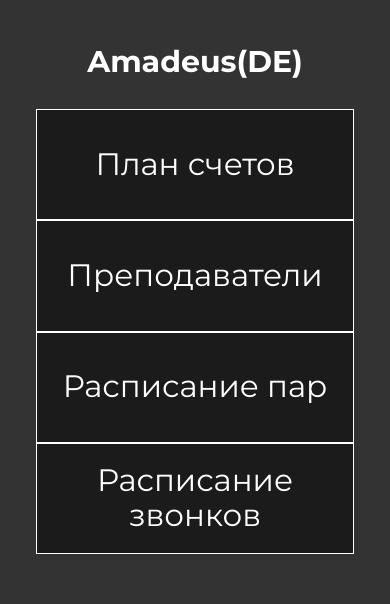
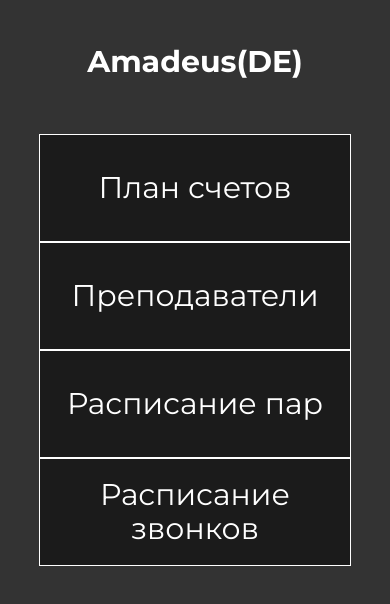
Before and after one commit to Kiminatory/Amadeus, a plain HTML site: page index.html in a window 390 px wide. Drawn offline with Linux system fonts and the light colour scheme.

Commit message:
Update menu.css

```diff
--- a/css/menu.css
+++ b/css/menu.css
@@ -18,13 +18,13 @@
     justify-content: center;
     align-items: center;
     text-align: center;
-    width: 20vw;
-    height: 5.5vw;
+    width: 23vw;
+    height: 10vh;
     font-size: 3rem;
     border: 1px solid #fff;
     background-color: rgba(0, 0, 0, 0.462);
     color: #fff;
-    /* padding: 10px; */
+    padding: 15px;
     font-weight: 500;
 }
 
@@ -38,121 +38,247 @@
 
 /* ========================== */
 
-@media(max-width: 1368px) {
+@media(max-width: 1024px) {
+    .section_menu {
+        margin: 0 0 30px 0;
+    }
+
     .list_menu_link {
-        width: 44vw;
-        height: 9vw;
-        font-size: 39px;
+        width: 41vw;
+        height: 6vh;
+        font-size: 3.2rem;
+        padding: 15px;
     }
 }
 
-@media(max-width: 1180px) {
+@media(max-width: 1280px) {
+    .section_menu {
+        margin: 0 0 30px 0;
+    }
+
     .list_menu_link {
-        width: 44vw;
-        height: 9vw;
-        font-size: 39px;
+        width: 33vw;
+        height: 9vh;
+        font-size: 3.5rem;
+        padding: 15px;
     }
 }
 
-@media(max-width: 915px) {
+@media(max-width: 1024px) {
+    .section_menu {
+        margin: 0 0 30px 0;
+    }
+
     .list_menu_link {
-        width: 50vw;
-        height: 7vw;
-        font-size: 26px;
+        width: 36vw;
+        height: 6vh;
+        font-size: 30px;
+        padding: 15px;
     }
 }
 
 @media(max-width: 912px) {
+    .section_menu {
+        margin: 0 0 30px 0;
+    }
+
     .list_menu_link {
-        width: 62vw;
-        height: 20vw;
-        font-size: 5.4rem;
+        width: 50vw;
+        height: 10vh;
+        font-size: 3.5rem;
+        padding: 15px;
+    }
+}
+
+@media(max-height: 912px) {
+    .section_menu {
+        margin: 0 0 30px 0;
+    }
+
+    .list_menu_link {
+        width: 44vw;
+        height: 12vh;
+        font-size: 4rem;
+        padding: 15px;
     }
 }
 
 @media(max-width: 896px) {
+    .section_menu {
+        margin: 0 0 30px 0;
+    }
+
     .list_menu_link {
-        width: 46vw;
-        height: 7vw;
-        font-size: 3.2rem;
+        width: 59vw;
+        height: 10vh;
+        font-size: 3.5rem;
+        padding: 15px;
     }
 }
 
 @media(max-width: 820px) {
+    .section_menu {
+        margin: 0 0 30px 0;
+    }
+
     .list_menu_link {
-        width: 58vw;
-        height: 17vw;
-        font-size: 4.2rem;
+        width: 59vw;
+        height: 10vh;
+        font-size: 3.5rem;
+        padding: 15px;
     }
 }
 
-@media(max-width: 768px) {
+@media(max-height: 820px) {
+    .section_menu {
+        margin: 0 0 30px 0;
+    }
+
     .list_menu_link {
-        width: 58vw;
-        height: 17vw;
-        font-size: 4.2rem;
+        width: 50vw;
+        height: 10vh;
+        font-size: 3.5rem;
+        padding: 15px;
     }
 }
 
-@media(max-width: 740px) {
+/* @media(max-width: 667px) {
+    .section_menu {
+        display: flex;
+        justify-content: center;
+        align-items: center;
+        margin: -23px 0 30px 0;
+    }
+
     .list_menu_link {
-        width: 50vw;
-        height: 7vw;
-        font-size: 2.8rem;
+        width: 51vw;
+        height: 5vh;
+        font-size: 2.7rem;
+        padding: 15px;
+    }
+} */
+
+@media(max-width: 540px) {
+    .section_menu {
+        margin: 0 0 30px 0;
+    }
+
+    .list_menu_link {
+        width: 63vw;
+        height: 7vh;
+        font-size: 26px;
+        padding: 15px;
     }
 }
 
-@media(max-width: 720px) {
-    .list_menu_link {
-        width: 50vw;
-        height: 8vw;
-        font-size: 2.8rem;
-    }
-}
-
-@media(max-width: 667px) {
-    .list_menu_link {
-        width: 50vw;
-        height: 8vw;
-        font-size: 26px;
-    }
-}
-
-/* -------------------------- */
-@media(max-width: 540px) {
+@media(max-height: 540px) {
     .section_menu {
-        margin: -25px 0 0;
+        margin: -26px 0 30px 0;
     }
 
     .list_menu_link {
-        width: 71vw;
-        height: 17vw;
-        font-size: 31px;
+        width: 63vw;
+        height: 8vh;
+        font-size: 26px;
+        padding: 15px;
     }
 }
 
 @media(max-width: 414px) {
+    .section_menu {
+        margin: 0 0 30px 0;
+    }
+
     .list_menu_link {
-        width: 81vw;
-        height: 28vw;
-        font-size: 3.1rem;
+        width: 72vw;
+        height: 9vh;
+        font-size: 3rem;
+        padding: 15px;
+    }
+}
+
+@media(max-height: 414px) {
+    .section_menu {
+        margin: -24px 0 30px 0;
+    }
+
+    .list_menu_link {
+        width: 46vw;
+        height: 7vh;
+        font-size: 3rem;
+        padding: 15px;
+    }
+}
+
+@media(max-height: 390px) {
+    .section_menu {
+        display: flex;
+        justify-content: center;
+        align-items: center;
+        margin: -23px 0 30px 0;
+    }
+
+    .list_menu_link {
+        width: 51vw;
+        height: 6vh;
+        font-size: 2.7rem;
+        padding: 15px;
     }
 }
 
 @media(max-width: 375px) {
+    .section_menu {
+        margin: 0 0 30px 0;
+    }
+
     .list_menu_link {
         width: 65vw;
-        height: 20vw;
-        font-size: 2.5rem;
-
+        height: 7vh;
+        font-size: 2.4rem;
+        padding: 15px;
     }
 }
 
-@media(max-width: 360px) {
+@media(max-height: 375px) {
+    .section_menu {
+        display: flex;
+        justify-content: center;
+        align-items: center;
+        margin: -23px 0 30px 0;
+    }
+
     .list_menu_link {
-        width: 75vw;
-        height: 25vw;
-        font-size: 2.5rem;
-
+        width: 51vw;
+        height: 5vh;
+        font-size: 2.7rem;
+        padding: 15px;
     }
 }
+
+
+
+@media(max-width: 280px) {
+    .section_menu {
+        margin: 0 0 30px 0;
+    }
+
+    .list_menu_link {
+        width: 72vw;
+        height: 7vh;
+        font-size: 2.2rem;
+        padding: 15px;
+    }
+}
+
+@media(max-height: 280px) {
+    .section_menu {
+        margin: -28px 0 30px 0;
+    }
+
+    .list_menu_link {
+        width: 51vw;
+        height: 4vh;
+        font-size: 2.3rem;
+        padding: 15px;
+    }
+}
```
